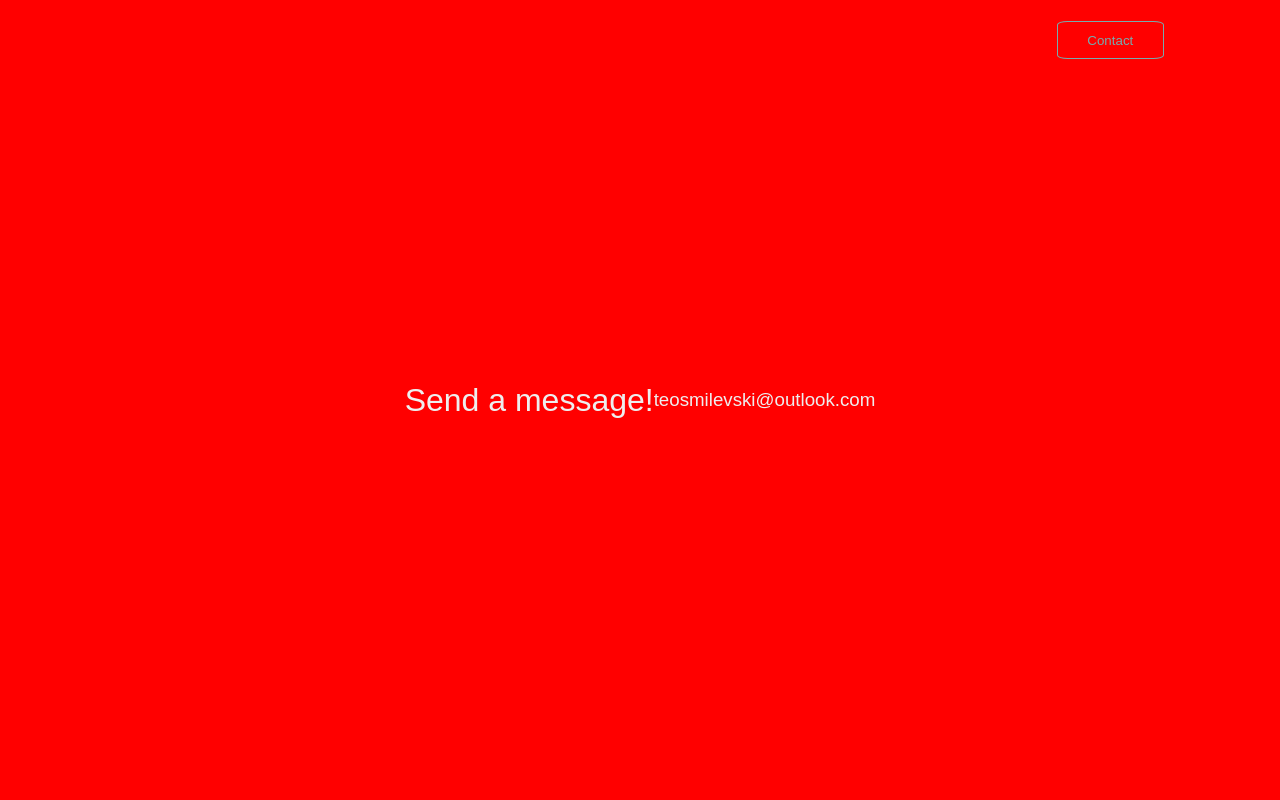
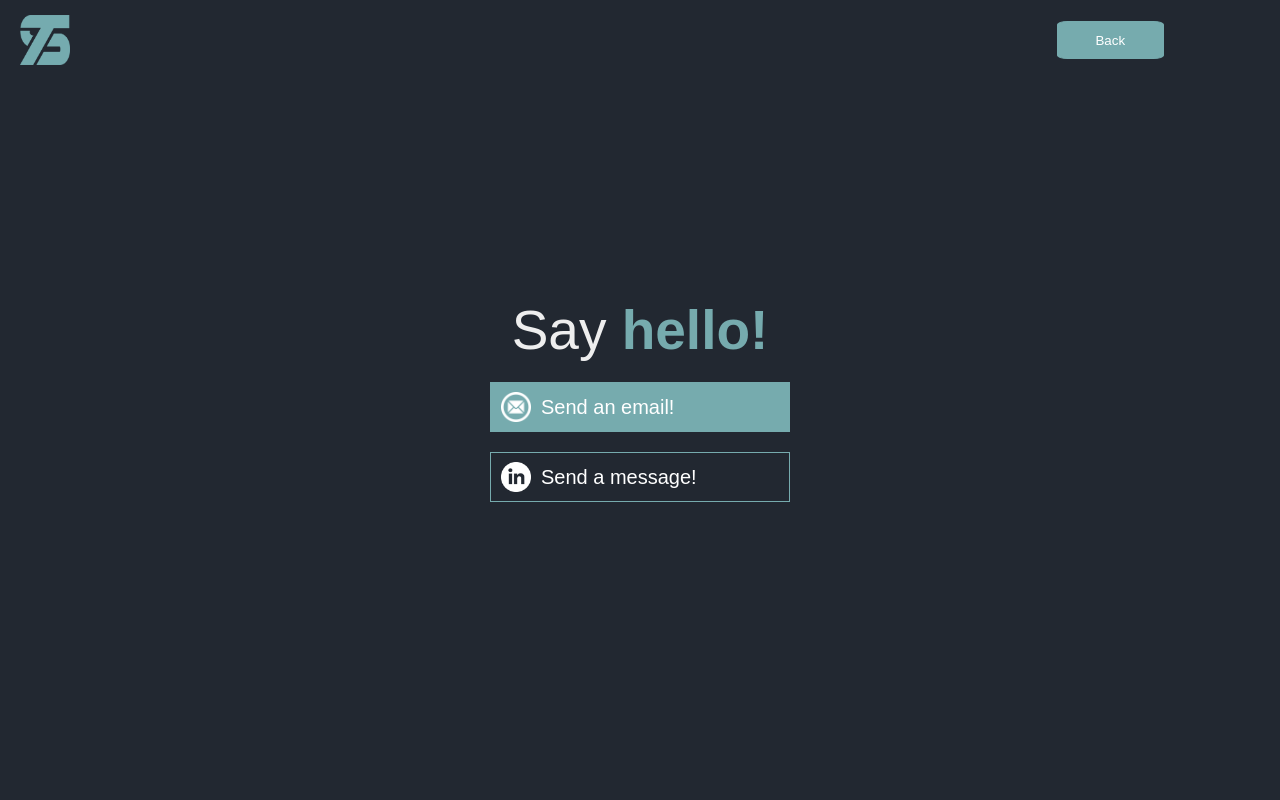
Before and after one commit to teodorSmilevski/personal-portfolio, a React (Vite) app: page / in a window 1280 px wide. Both pictures are taken after a click on the button "Contact". Shown: the top 800 px of the page. Built offline with nearby package versions, Linux system fonts and the light colour scheme.

Commit message:
Contact page pop-up

```diff
--- a/src/components/Contact.jsx
+++ b/src/components/Contact.jsx
@@ -1,17 +1,38 @@
 import PropTypes from "prop-types";
+import lnLogo from "../assets/ln-logo.png";
+import mailLogo from "../assets/mailLogo.png";
+export default function Contact({ isActive }) {
+  const sendEmail = () => {
+    window.open(
+      "mailto:teosmilevski@outlook.com?subject=SendMail&body=Description"
+    );
+  };
 
-export default function Contact({ isActive }) {
   return (
-    <div className={isActive ? "contact" : "undefined"}>
+    <div className={isActive ? "contact" : "off"}>
       <div id="contact-form">
-        <h1>Send a message!</h1>
-        <h3>teosmilevski@outlook.com</h3>
-        {/* <form action="">
-        <input type="email" />
-        <input type="text" placeholder="Subject" />
+        <h1>
+          Say <span id="react-word">hello!</span>
+        </h1>
 
-        <input type="text" placeholder="Your text..." />
-    </form> */}
+        <button className="contact-btn mail-btn" onClick={sendEmail}>
+          <img
+            src={mailLogo}
+            alt="email logo logo"
+            style={{ width: "30px", height: "30px" }}
+          />
+          Send an email!
+        </button>
+        <a href="https://www.linkedin.com/in/teodor-smilevski-21860221b/">
+          <button className="contact-btn msg-btn">
+            <img
+              src={lnLogo}
+              alt="linkedin link logo"
+              style={{ width: "30px", height: "30px" }}
+            />
+            Send a message!
+          </button>
+        </a>
       </div>
     </div>
   );
--- a/src/components/NavBar.jsx
+++ b/src/components/NavBar.jsx
@@ -16,7 +16,11 @@ export default function NavBar() {
           <img src={logo} alt="ts logo" />
         </div>
         <div className="navbar-links">
-          <NavBarButton name="Contact" onClickBtn={handleBtnClick} />
+          <NavBarButton
+            name={isActive ? "Back" : "Contact"}
+            onClickBtn={handleBtnClick}
+            style={isActive ? "navbar-btn-back" : "navbar-btn"}
+          />
         </div>
       </div>
 
--- a/src/components/NavBarButton.jsx
+++ b/src/components/NavBarButton.jsx
@@ -1,8 +1,8 @@
 import PropTypes from "prop-types";
 
-export default function NavBarButton({ name, onClickBtn }) {
+export default function NavBarButton({ name, onClickBtn, style }) {
   return (
-    <button id="navbar-btn" onClick={onClickBtn}>
+    <button id={style} onClick={onClickBtn}>
       {name}
     </button>
   );
@@ -11,4 +11,5 @@ export default function NavBarButton({ name, onClickBtn }) {
 NavBarButton.propTypes = {
   name: PropTypes.string.isRequired,
   onClickBtn: PropTypes.func.isRequired,
+  style: PropTypes.string.isRequired,
 };
--- a/src/index.css
+++ b/src/index.css
@@ -5,34 +5,66 @@
   font-family: "Poppins", sans-serif;
   font-weight: 400;
   font-style: normal;
+  text-decoration: none;
   /* NOTE:for debbuging  */
   /* background: #000 !important;
   color: #0f0 !important;
   outline: solid #f00 1px !important; */
 }
+
 .contact {
-  display: flex;
-  justify-content: center;
-  align-items: center;
+  opacity: 1;
+  display: block;
+
   width: 100%;
   height: 100vh;
+  position: absolute;
+  color: white;
 
-  transition-duration: 0.5s;
-  transition-delay: 0.1s;
-  position: absolute;
-
-  color: white;
-  display: block;
-  background-color: red;
+  background-color: #222831;
   /* TODO: ova da izlegva celo crveno */
+}
+.contact h1 {
+  font-size: 55px;
+  font-weight: 500;
+}
+.off {
+  display: none;
+  opacity: 0;
+  /* transition: opacity 200ms, display 200ms; */
 }
 #contact-form {
   display: flex;
   justify-content: center;
   align-items: center;
+  flex-direction: column;
+  gap: 20px;
   height: 100vh;
   /* TODO: ova e beloto sho izlegva ne fakja */
 }
+.contact-btn {
+  padding: 10px;
+  width: 300px;
+  height: 50px;
+  background-color: transparent;
+  border: 1px solid #76abae;
+  color: white;
+  font-size: 20px;
+  display: flex;
+  align-items: center;
+  justify-content: start;
+  gap: 10px;
+}
+.mail-btn {
+  background-color: #76abae;
+}
+.msg-btn:hover {
+  background-color: #31363f;
+}
+.mail-btn:hover {
+  background-color: #3d6e70;
+}
+/* --- */
 #navbar {
   height: 10vh;
   position: absolute;
@@ -40,7 +72,7 @@
   width: 100%;
   grid-template-columns: 5fr 5fr 1fr;
   background-color: #222831;
-  /* z-index: 1; */
+  z-index: 1;
 }
 .navbar-links {
   display: flex;
@@ -57,7 +89,17 @@
   width: 50px;
   height: 50px;
 }
-
+#navbar-btn-back {
+  color: #ffffff;
+  background-color: #76abae;
+  padding: 0.8em;
+  border-radius: 10%;
+  width: 8em;
+  border: 1px solid #76abae;
+  cursor: pointer;
+  transition-duration: 0.4s;
+  z-index: 1;
+}
 #navbar-btn {
   background-color: transparent;
   padding: 0.8em;
```
Also changed, not shown: src/assets/mailLogo.png (added).
